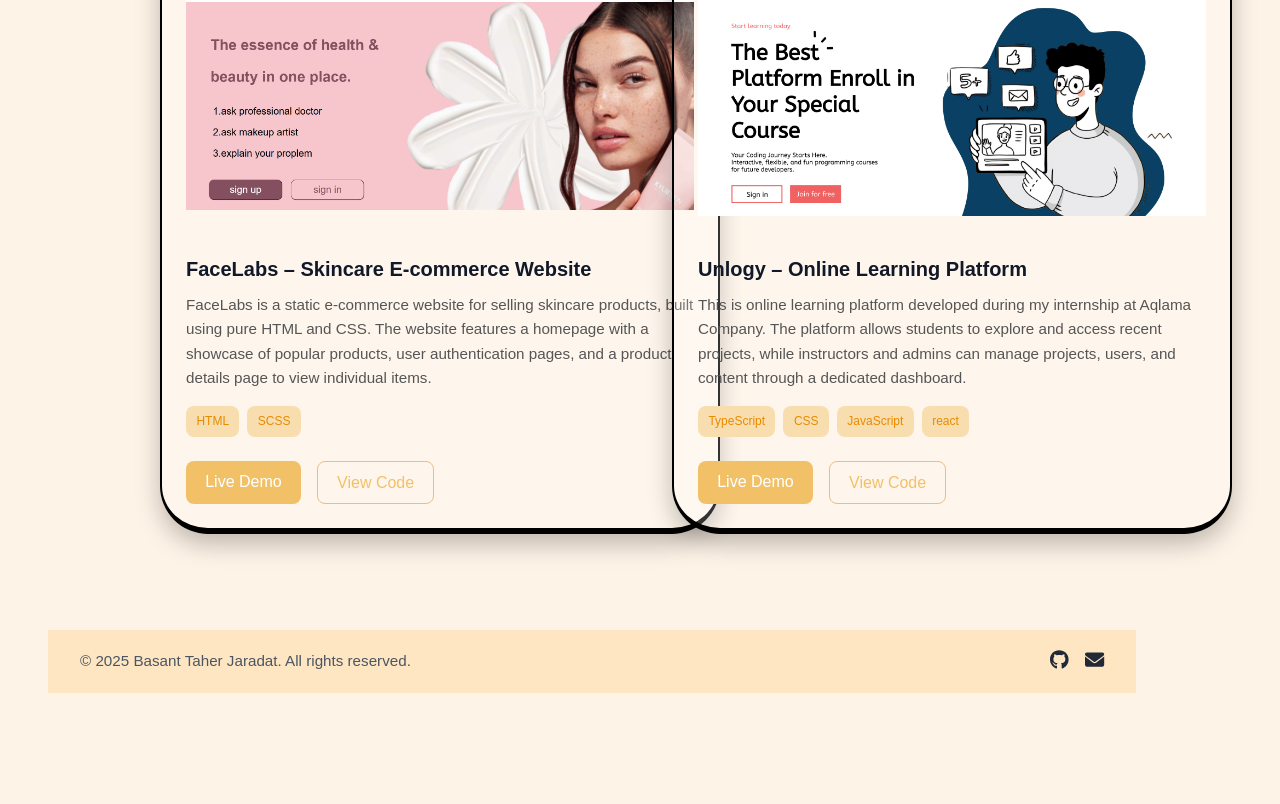
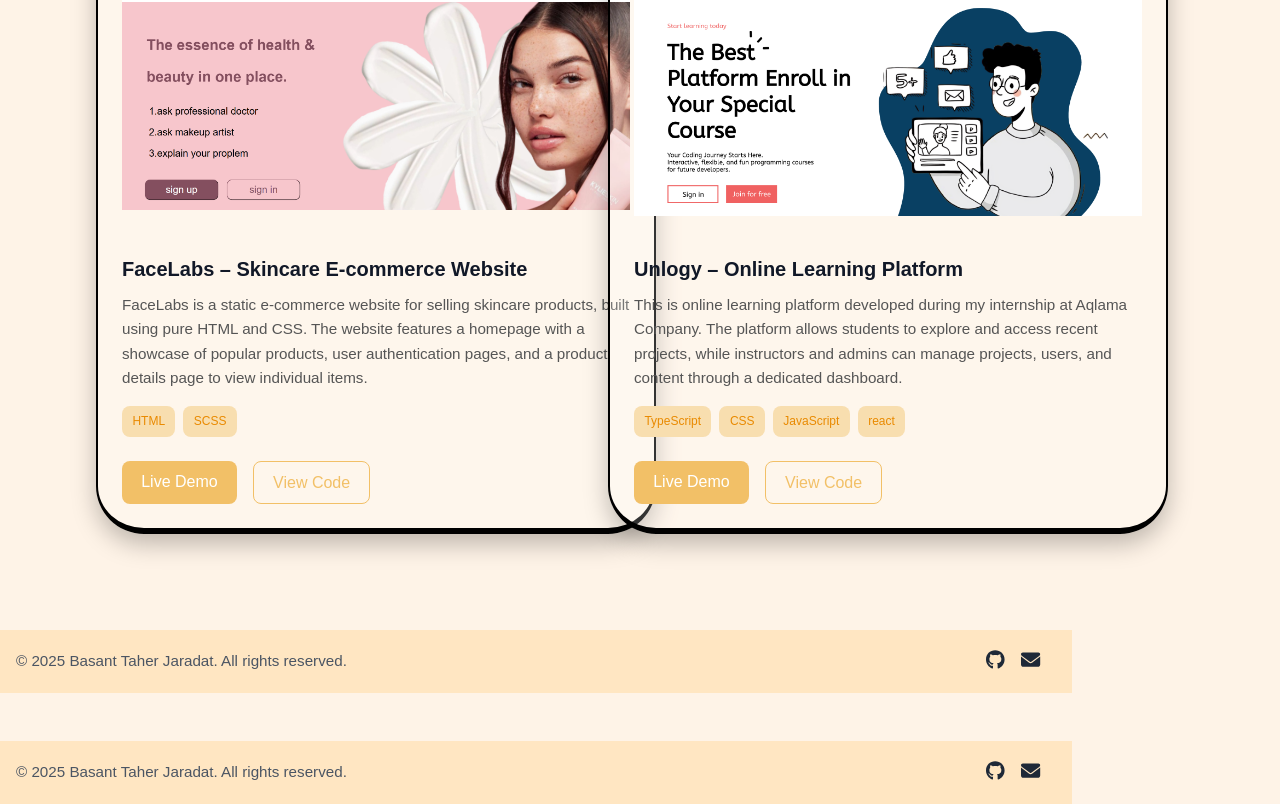
Before and after one commit to basantjaradat/Portfolio, a Next.js app: page / in a window 1280 px wide. Shown: the part 941-1745 px from the top of the page. Before the commit the page ends 1666 px from the top, so only its background shows below. Built offline with nearby package versions, Linux system fonts and the light colour scheme.

Commit message:
Update Layout.jsx

```diff
--- a/src/components/Layout.jsx
+++ b/src/components/Layout.jsx
@@ -1,8 +1,34 @@
-// src/components/Layout.jsx
 import React from "react";
+import Footer from "./Footer";
+import Navbar from "./Navbar";
 
 const Layout = ({ children }) => {
-  return <div className="global-container">{children}</div>;
+  return (
+    <div className="layout-wrapper">
+      {/* Optional: Navbar */}
+      <main className="layout-content">
+        {children}
+      </main>
+      <Footer />
+
+      <style jsx global>{`
+        html, body, #__next {
+          height: 100%;
+          margin: 0;
+        }
+
+        .layout-wrapper {
+          display: flex;
+          flex-direction: column;
+          min-height: 100vh;
+        }
+
+        .layout-content {
+          flex: 1;
+        }
+      `}</style>
+    </div>
+  );
 };
 
 export default Layout;
```
